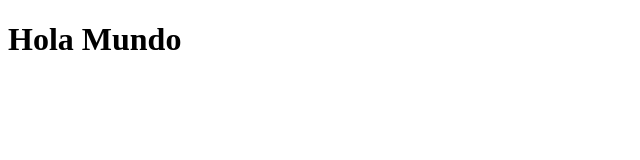
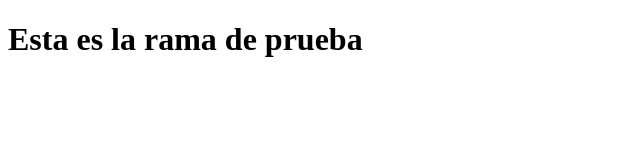
Before and after one commit to Aztech-Robotics/aztech, a plain HTML site: page index.html in a window 1280 px wide. Shown: the whole page, without its empty margins (0-640 px from the left). Drawn offline with Linux system fonts and the light colour scheme.

Commit message:
primer commit de la rama de prueba

```diff
--- a/index.html
+++ b/index.html
@@ -5,6 +5,6 @@
     <title>Aztech Robotics</title>
   </head>
   <body>
-    <h1>Hola Mundo</h1>
+    <h1>Esta es la rama de prueba</h1>
   </body>
 </html>
```
